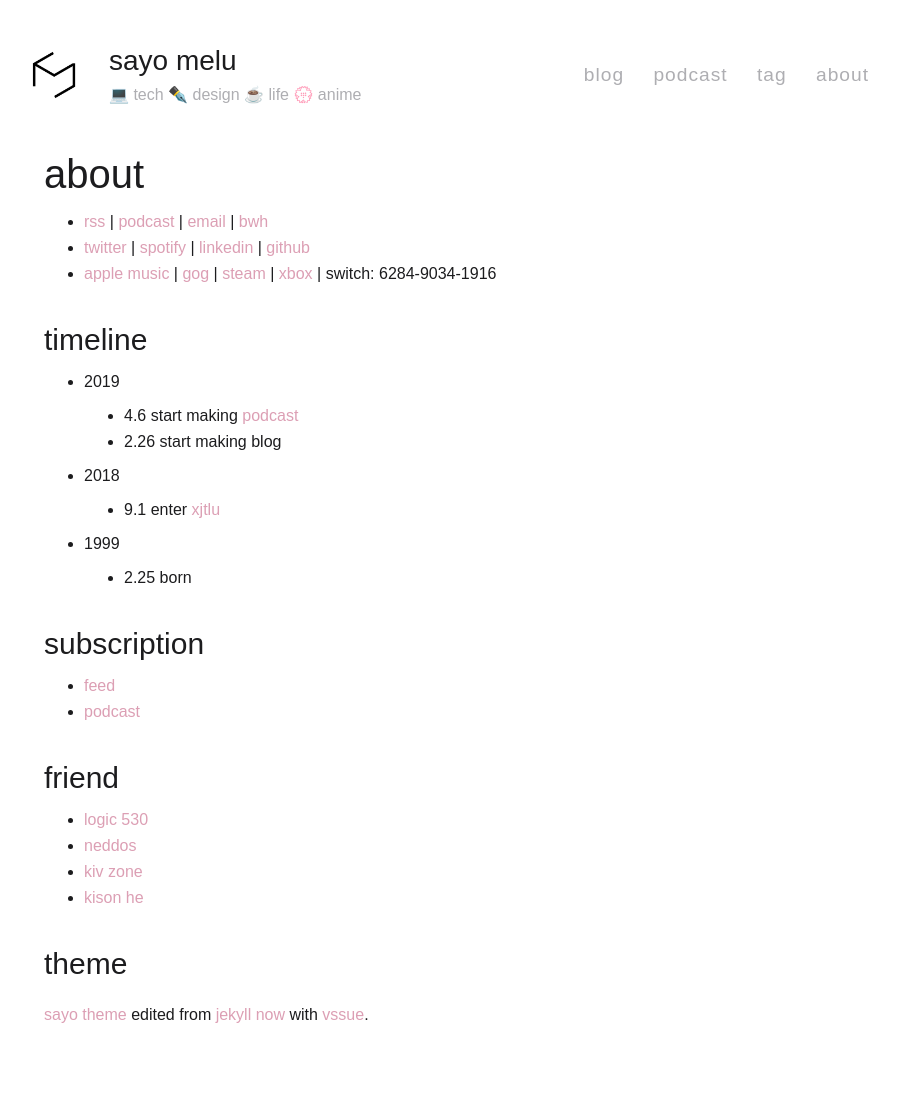
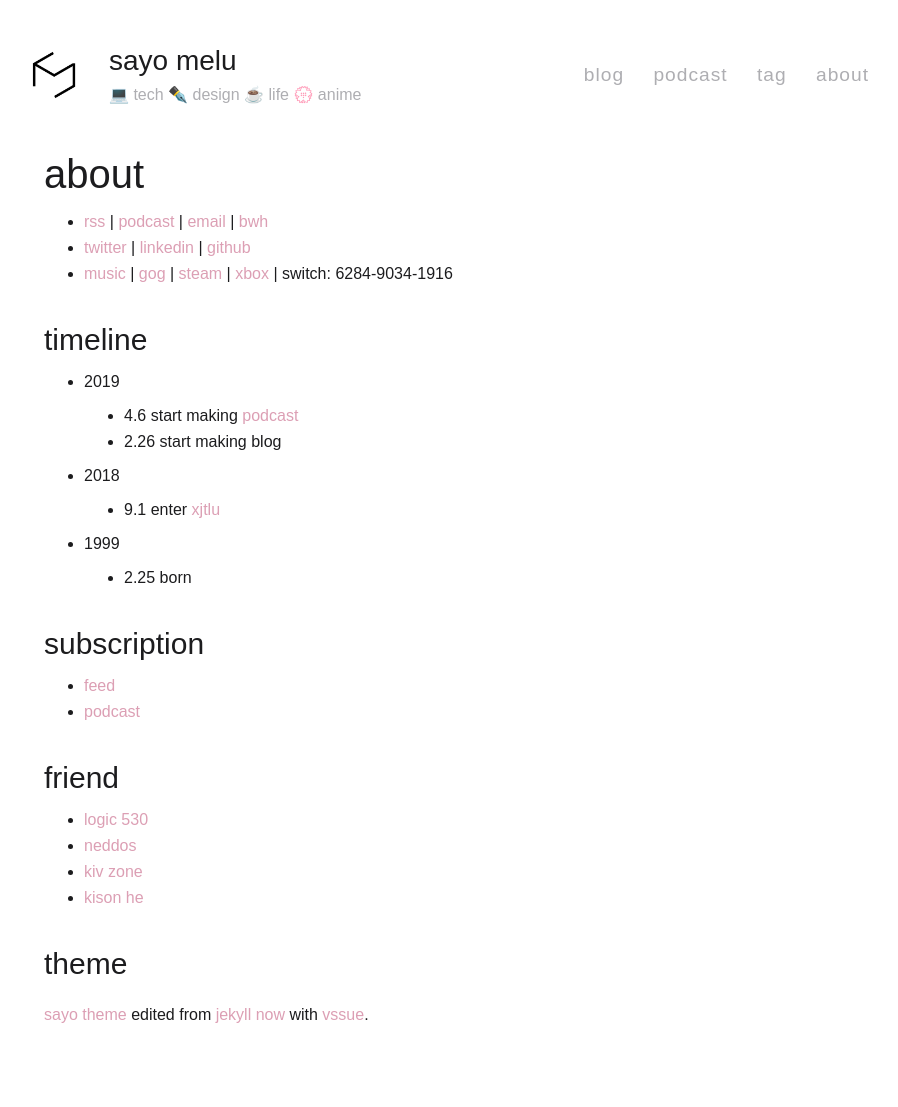
Before and after one commit to yuzujin99/sayo-blog, a Jekyll site: the page built from page/about.md, in a window 1280 px wide. Shown: the whole page, without its empty margins (196-1094 px from the left). Built offline with Jekyll 4.4.1, drawn with Linux system fonts in a browser that asks for light colours.

Commit message:
update about

```diff
--- a/page/about.md
+++ b/page/about.md
@@ -7,12 +7,11 @@ permalink: /about
 - [rss](/feed.xml) |
 [podcast](/podcast.xml) |
 [email](mailto:sayo-melu@outlook.com) |
-[bwh](https://20.88.71.97)
+[bwh](https://20.90.71.97)
 - [twitter](https://twitter.com/sayo-melu) |
-[spotify](https://open.spotify.com/user/qnintpw1ar8z4wjs95m971lwq) |
 [linkedin](https://linkedin.com/in/sayo-melu) |
 [github](https://github.com/sayo-melu)
-- [apple music](https://music.apple.com/profile/sayo_melu) |
+- [music](https://music.apple.com/profile/sayo_melu) |
 [gog](https://www.gog.com/u/sayo-melu) |
 [steam](https://steamcommunity.com/id/sayo-melu/) |
 [xbox](https://account.xbox.com/profile?gamertag=sayo%20melu) |
```
